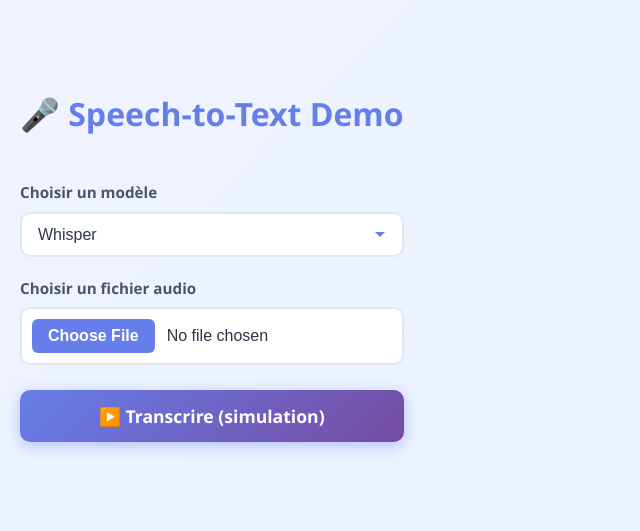
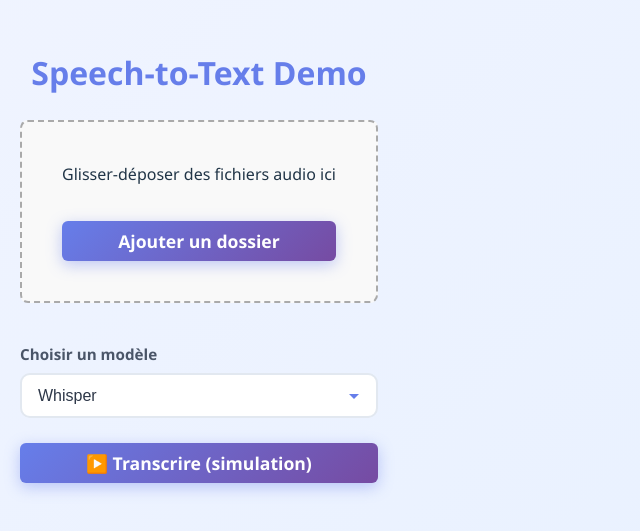
Before and after one commit to Atneyo/PI_2025, a React app in the folder PI_APP/frontend/: page / in a window 1280 px wide. Shown: the part 131-662 px from the top of the page, without its empty margins (0-640 px from the left). Built offline with nearby package versions, Linux system fonts and the light colour scheme; the HTML template or start-up script is replaced by a standard one.

Commit message:
ajout zone drag and drop

```diff
--- a/PI_APP/frontend/src/App.css
+++ b/PI_APP/frontend/src/App.css
@@ -180,3 +180,39 @@ button:active {
     font-size: 1rem;
   }
 }
+
+.drop-zone {
+  border: 2px dashed #aaa;
+  border-radius: 8px;
+  padding: 40px;
+  text-align: center;
+  margin-bottom: 20px;
+  background-color: #f9f9f9;
+  transition: background-color 0.2s;
+}
+
+.drop-zone:hover {
+  background-color: #e0f7ff;
+}
+
+.drop-zone p {
+  margin-bottom: 10px;
+}
+
+button {
+  cursor: pointer;
+  padding: 8px 16px;
+  border-radius: 6px;
+  border: none;
+  background-color: #007bff;
+  color: white;
+}
+
+button:hover {
+  background-color: #0056b3;
+}
+
+.file-list ul {
+  list-style-type: none;
+  padding-left: 0;
+}
--- a/PI_APP/frontend/src/App.jsx
+++ b/PI_APP/frontend/src/App.jsx
@@ -1,30 +1,72 @@
-import { useState } from "react";
+import { useState, useRef } from "react";
 import "./App.css";
 
 function App() {
   const [model, setModel] = useState("whisper");
-  const [audioFile, setAudioFile] = useState(null);
+  const [audioFiles, setAudioFiles] = useState([]);
   const [textResult, setTextResult] = useState("");
 
+  const fileInputRef = useRef(null);
+
+  const handleFiles = (files) => {
+    const fileArray = Array.from(files).filter(file =>
+      file.type.startsWith("audio/")
+    );
+    setAudioFiles((prev) => [...prev, ...fileArray]);
+  };
+
   const handleFileChange = (e) => {
-    setAudioFile(e.target.files[0]);
+    handleFiles(e.target.files);
+  };
+
+  const handleDrop = (e) => {
+    e.preventDefault();
+    handleFiles(e.dataTransfer.files);
+  };
+
+  const handleDragOver = (e) => {
+    e.preventDefault();
+  };
+
+  const handleAddFolder = () => {
+    fileInputRef.current.click();
   };
 
   const handleTranscribe = () => {
-    if (!audioFile) {
+    if (audioFiles.length === 0) {
       alert("Sélectionne un fichier audio");
       return;
     }
 
     // Simulation pour l'instant
+    const filenames = audioFiles.map(f => f.name).join(", ");
     setTextResult(
-      `Résultat simulé pour le modèle "${model}" sur le fichier "${audioFile.name}"`
+      `Résultat simulé pour le modèle "${model}" sur les fichiers : ${filenames}`
     );
   };
 
   return (
     <div className="container">
-      <h1>🎤 Speech-to-Text Demo</h1>
+      <h1>Speech-to-Text Demo</h1>
+
+      {/* Zone Drag & Drop */}
+      <div
+        className="drop-zone"
+        onDrop={handleDrop}
+        onDragOver={handleDragOver}
+      >
+        <p>Glisser-déposer des fichiers audio ici</p>
+        <button onClick={handleAddFolder}>Ajouter un dossier</button>
+        <input
+          type="file"
+          ref={fileInputRef}
+          webkitdirectory="true"
+          directory=""
+          multiple
+          style={{ display: "none" }}
+          onChange={handleFileChange}
+        />
+      </div>
 
       <label>Choisir un modèle</label>
       <select value={model} onChange={(e) => setModel(e.target.value)}>
@@ -33,12 +75,20 @@ function App() {
         <option value="wav2vec2">Wav2Vec2</option>
       </select>
 
-      <label>Choisir un fichier audio</label>
-      <input type="file" accept="audio/*" onChange={handleFileChange} />
-
       <button onClick={handleTranscribe}>
         ▶️ Transcrire (simulation)
       </button>
+
+      {audioFiles.length > 0 && (
+        <div className="file-list">
+          <h3>Fichiers sélectionnés :</h3>
+          <ul>
+            {audioFiles.map((file, idx) => (
+              <li key={idx}>{file.name}</li>
+            ))}
+          </ul>
+        </div>
+      )}
 
       {textResult && (
         <div className="result">
```
